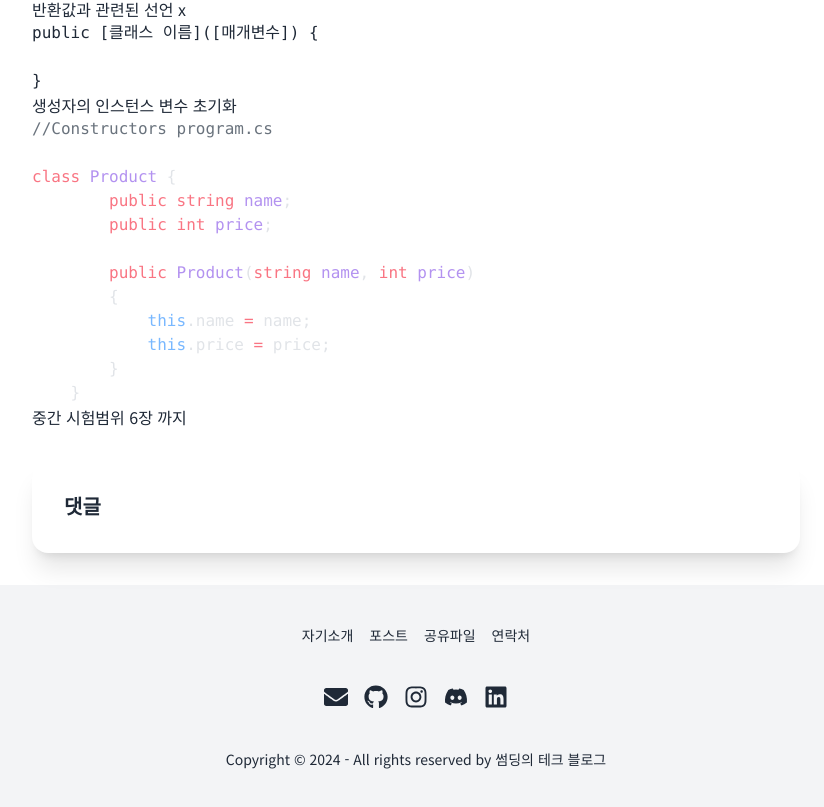
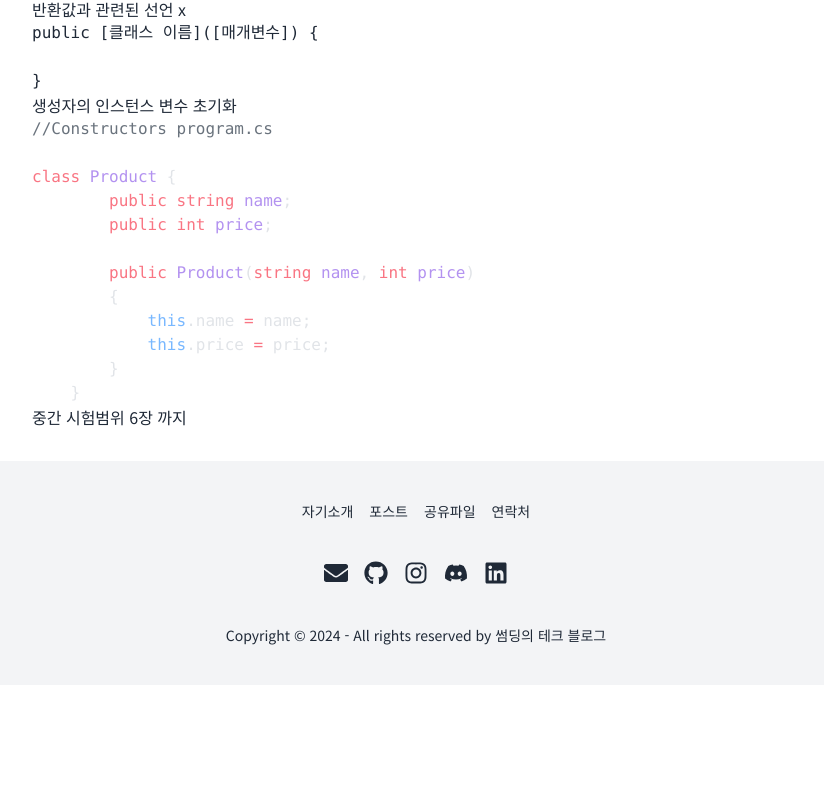
Before and after one commit to somedding/newBlog_NEXTJS, a Next.js app in the folder blog/: page /posts/Oct24 in a window 1280 px wide. Shown: the part 1316-2123 px from the top of the page, without its empty margins (224-1048 px from the left). After the commit the page ends 2001 px from the top, so only its background shows below. Built offline with nearby package versions, Linux system fonts and the light colour scheme.

Commit message:
comment 제거

```diff
--- a/blog/package.json
+++ b/blog/package.json
@@ -9,11 +9,14 @@
     "lint": "next lint"
   },
   "dependencies": {
+    "@auth/supabase-adapter": "^1.7.4",
+    "@supabase/supabase-js": "^2.47.2",
     "@vercel/analytics": "^1.4.1",
     "gray-matter": "^4.0.3",
     "katex": "^0.16.11",
     "marked": "^15.0.3",
     "next": "^15.0.4",
+    "next-auth": "^4.24.11",
     "nodemailer": "^6.9.16",
     "react": "19.0.0-rc-66855b96-20241106",
     "react-dom": "19.0.0-rc-66855b96-20241106",
--- a/blog/src/app/posts/[slug]/page.tsx
+++ b/blog/src/app/posts/[slug]/page.tsx
@@ -16,9 +16,6 @@ const MarkdownContent = dynamic(
     ssr: true,
   }
 );
-
-// 클라이언트 댓글 컴포넌트 임포트
-const ClientComments = dynamic(() => import('@/components/ClientComments'));
 
 // Next.js 13+ 타입 정의
 type PageParams = {
@@ -97,8 +94,6 @@ export default async function PostPage({ params }: Props) {
             </header>
 
             <MarkdownContent content={post.htmlContent} />
-
-            <ClientComments />
           </div>
         </Suspense>
       </article>
--- a/package.json
+++ b/package.json
@@ -12,9 +12,6 @@
     "next": "^14.0.0",
     "react": "^18.2.0",
     "react-dom": "^18.2.0",
-    "next-auth": "^4.24.5",
-    "@supabase/supabase-js": "^2.39.0",
-    "@auth/supabase-adapter": "^0.1.9",
     "react-icons": "^4.12.0",
     "gray-matter": "^4.0.3",
     "rehype-pretty-code": "^0.10.0",
```
Also changed, not shown: 1 other file (tests, documents, lock files or other folders).
